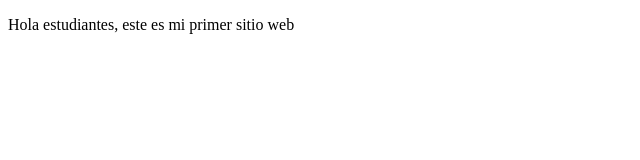
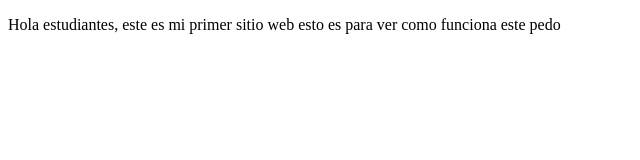
Before and after one commit to osolorzano2/proyectoDemoCursoPrework, a plain HTML site: page index.html in a window 1280 px wide. Shown: the whole page, without its empty margins (0-640 px from the left). Drawn offline with Linux system fonts and the light colour scheme.

Commit message:
Cambios de primera prueba

```diff
--- a/index.html
+++ b/index.html
@@ -9,7 +9,7 @@
 <body>
     <p>
         Hola estudiantes, este es mi primer sitio web
-
+        esto es para ver como funciona este pedo
     </p>
 </body>
 </html>
```
